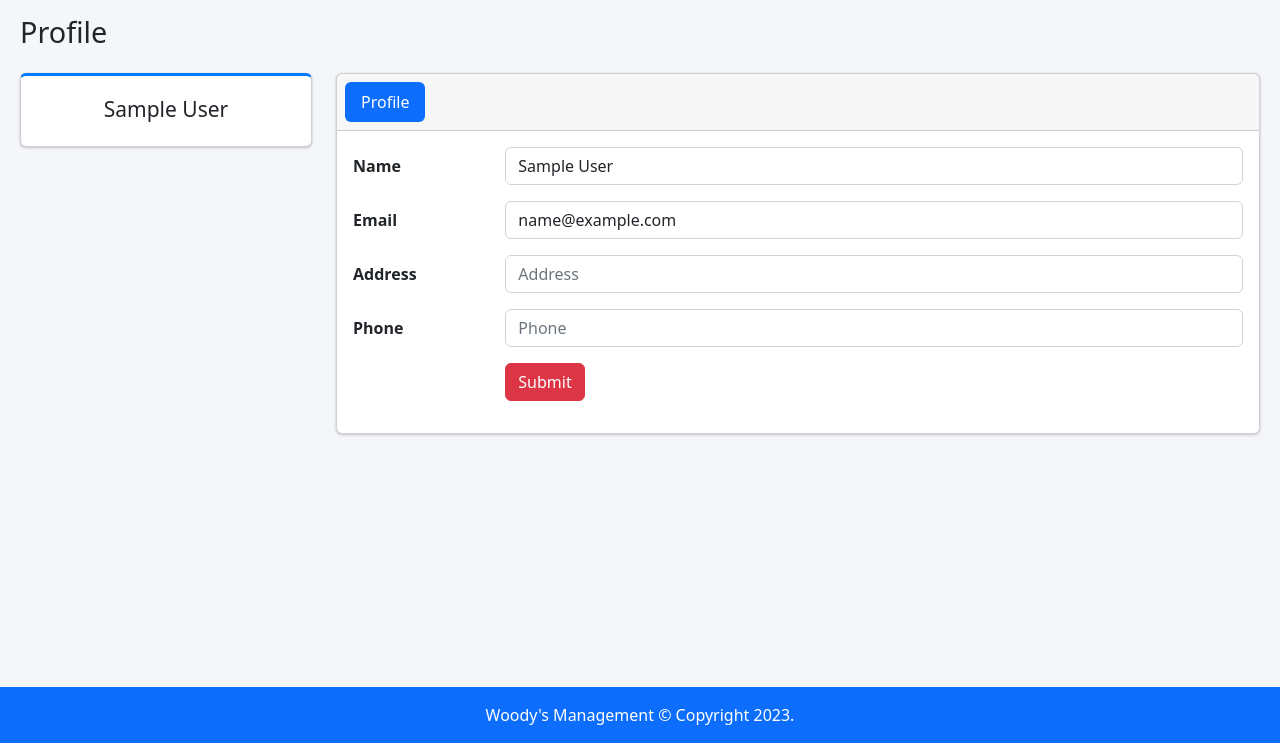
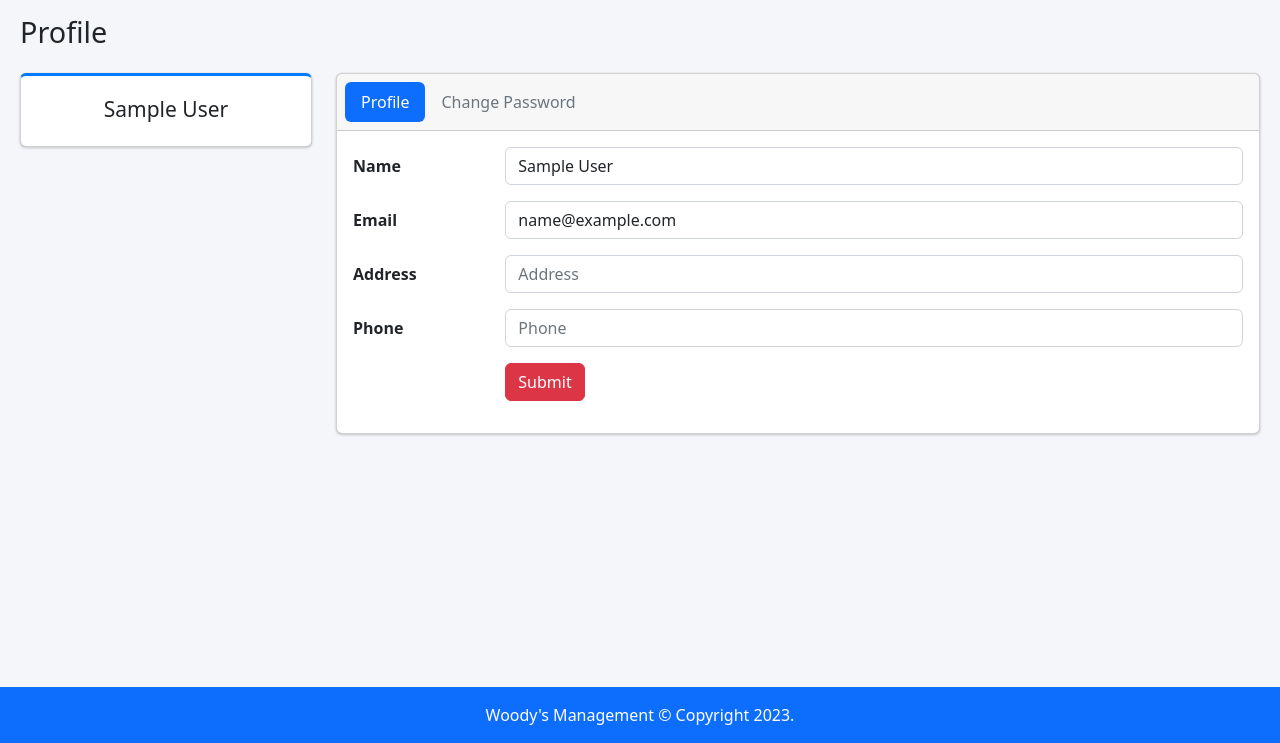
Before and after one commit to dm0927/DMSD-Project, a Flask app: page /profile in a window 1280 px wide. Shown: the part 57-800 px from the top of the page. Run offline with Flask 2, Linux system fonts and the light colour scheme; the visitor is signed in with stand-in values (Sample User, id 1); some libraries are stand-ins or nearby versions.

Commit message:
Changes done

```diff
--- a/templates/profile.html
+++ b/templates/profile.html
@@ -35,11 +35,11 @@
                 <div class="card-header p-2">
                   <ul class="nav nav-pills">
                     <li class="nav-item"><a class="nav-link active" href="#settings" data-toggle="tab">Profile</a></li>
+                    <li class="nav-item"><a class="nav-link" href="#password" data-toggle="tab">Change Password</a></li>
                   </ul>
                 </div><!-- /.card-header -->
                 <div class="card-body">
                   <div class="tab-content">
-
                     <div class="active tab-pane" id="settings">
                       <form class="form-horizontal" method="POST">
                         <div class="form-group row">
@@ -73,6 +73,33 @@
                         </div>
                       </form>
                     </div>
+                    <div class="tab-pane" id="password">
+                      <form class="form-horizontal" method="POST" action="{{url_for('home.changepassword')}}">
+                        <div class="form-group row">
+                          <label for="inputName" class="col-sm-2 col-form-label">Old Password</label>
+                          <div class="col-sm-10">
+                            <input type="password" class="form-control" id="oldpassword" name="oldpassword" placeholder="Old Password" required>
+                          </div>
+                        </div>
+                        <div class="form-group row">
+                          <label for="inputEmail" class="col-sm-2 col-form-label">New Password</label>
+                          <div class="col-sm-10">
+                            <input type="password" class="form-control" id="newpassword" name="newpassword" placeholder="New Password" required>
+                          </div>
+                        </div>
+                        <div class="form-group row">
+                          <label for="inputEmail" class="col-sm-2 col-form-label">Confirm New Password</label>
+                          <div class="col-sm-10">
+                            <input type="password" class="form-control" id="confirmnewpassword" name="confirmnewpassword" placeholder="Confirm New Password" required>
+                          </div>
+                        </div>
+                        <div class="form-group row">
+                          <div class="offset-sm-2 col-sm-10">
+                            <button type="submit" class="btn btn-danger">Submit</button>
+                          </div>
+                        </div>
+                      </form>
+                    </div>
                     <!-- /.tab-pane -->
                   </div>
                   <!-- /.tab-content -->
--- a/views/index.py
+++ b/views/index.py
@@ -97,6 +97,30 @@ def profile():
             flash("Something wen't wrong, please try again later", "danger")
     return render_template('profile.html')
 
+@home.route('/changepassword', methods=["POST"])
+@login_required
+def changepassword():
+    if request.method == "POST":
+        id = current_user.get_id()
+        oldpassword = request.form.get('oldpassword')
+        newpassword = request.form.get('newpassword')
+        confirmnewpassword = request.form.get('confirmnewpassword')
+        if newpassword == confirmnewpassword:
+            result = DB.selectOne('''SELECT password from CUSTOMER where cust_id = %s''', id)
+            if result.status:
+                if bcrypt.check_password_hash(result.row["password"], oldpassword):
+                    hash = bcrypt.generate_password_hash(newpassword)
+                    result = DB.update("UPDATE CUSTOMER SET password = %s WHERE cust_id = %s", hash, id)
+                    flash("Password updated", "success")
+                    # logout_user()
+                    # return redirect(url_for("home.index"))
+            else:
+                flash("Old Password is Incorrect", "warning")
+        else:
+            flash("New Password and Confirmn New Password should be same", "warning")
+    return redirect(url_for("home.profile"))
+
+
 @home.route('/logout')
 def logout():
     logout_user()
```
